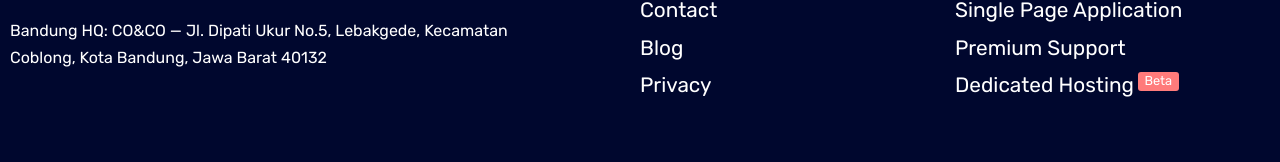
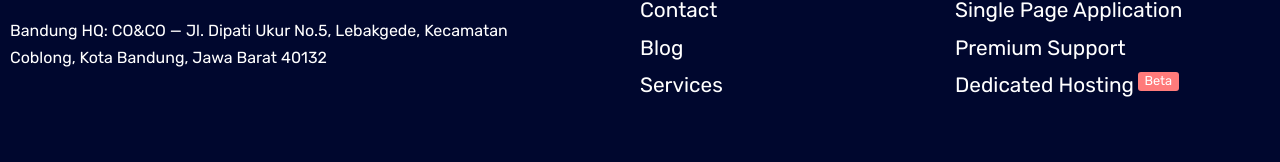
Before and after one commit to koalafyhq/landing-page, a Next.js app: page / in a window 1280 px wide. Shown: the part 4025-4187 px from the top of the page. Built offline with nearby package versions, Linux system fonts and the light colour scheme.

Commit message:
fix: change privacy to services

```diff
--- a/components/Footer.js
+++ b/components/Footer.js
@@ -2,7 +2,7 @@ import Link from 'next/link'
 import ButtonLink from '~/components/ButtonLink'
 
 const Footer = () => {
-  const companyLinks = ['Home', 'About', 'Contact', 'Blog', 'Privacy']
+  const companyLinks = ['Home', 'About', 'Contact', 'Blog', 'Services']
   const services = [
     'JAMStack Website',
     'Progressive Web App',
```
